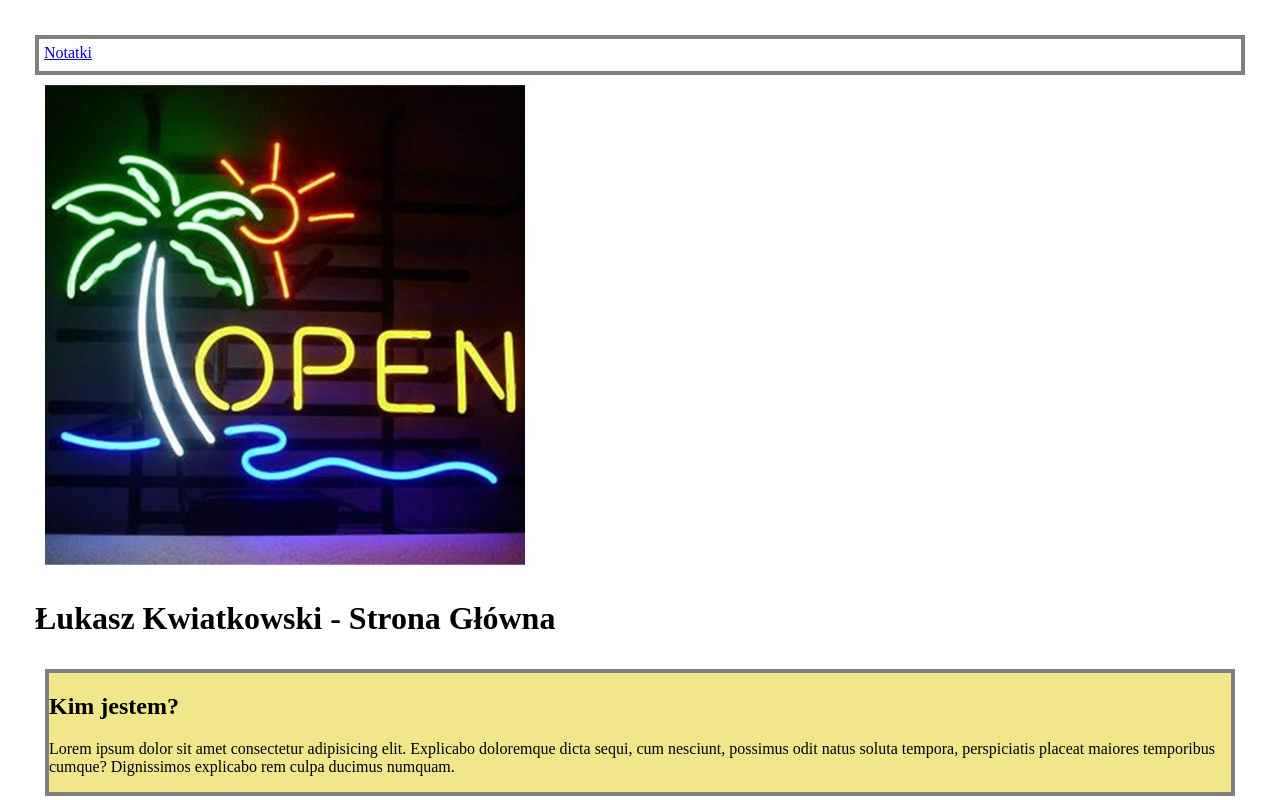
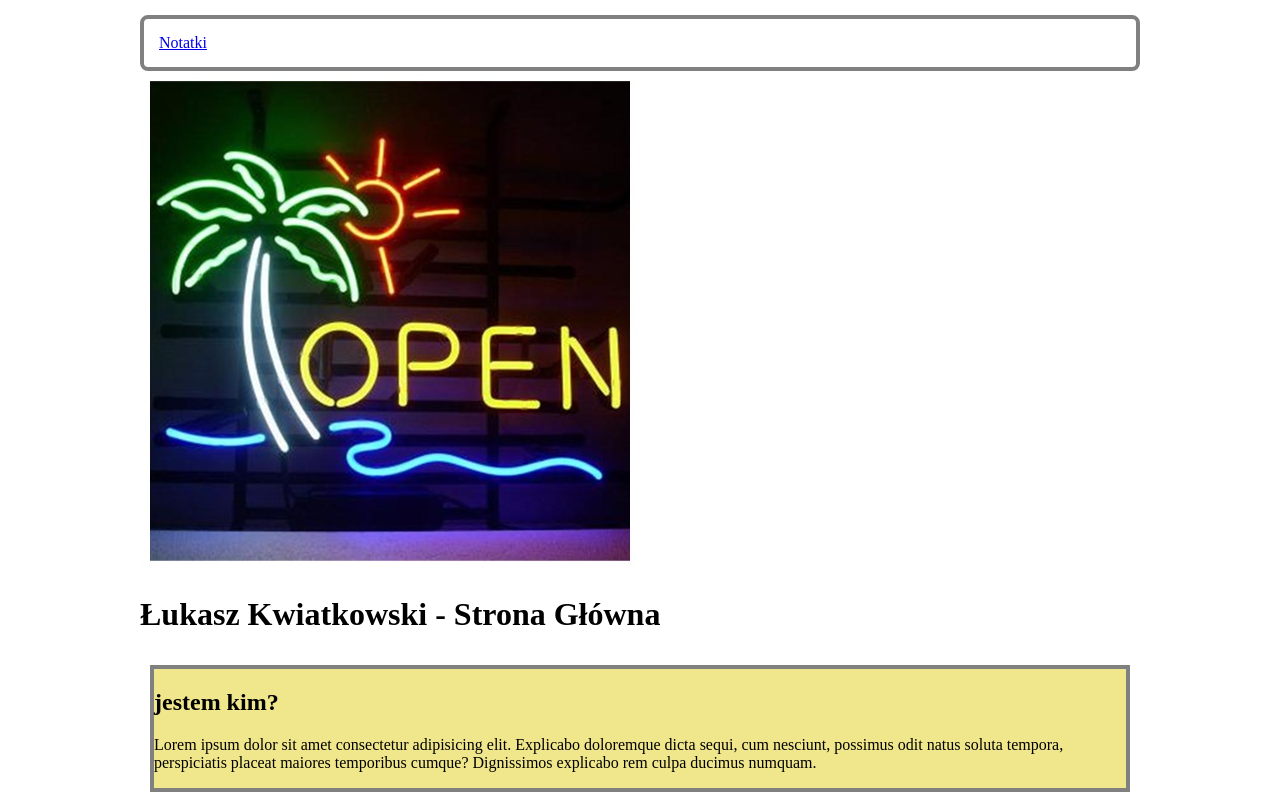
Before and after one commit to KwiatkowskiLukasz/homepage, a plain HTML site: page Index.html in a window 1280 px wide. Shown: the top 800 px of the page. Drawn offline with Linux system fonts and the light colour scheme.

Commit message:
add style by js

```diff
--- a/Index.html
+++ b/Index.html
@@ -18,7 +18,7 @@
         <h1>Łukasz Kwiatkowski - Strona Główna </h1>
     </header>
     <article class="article">
-        <h2 class="article--heading">Kim jestem?</h2>
+        <h2 class="article--heading article--heading--js">Kim jestem?</h2>
         <P>Lorem ipsum dolor sit amet consectetur adipisicing elit. Explicabo doloremque dicta sequi, cum nesciunt, possimus odit natus soluta tempora, perspiciatis placeat maiores temporibus cumque? Dignissimos explicabo rem culpa ducimus numquam.</P>
     </article>
 
--- a/main.js
+++ b/main.js
@@ -2,3 +2,7 @@ const name = `Lukasz` ;
 const age = 25;
 
 console.log (`Mam na imie ${name} i mam ${age} lat`)
+
+const articleHeading = document.querySelector (`.article--heading--js`);
+
+articleHeading.innerHTML = `jestem kim?`;
--- a/style.css
+++ b/style.css
@@ -1,7 +1,8 @@
 
 .body {
     background-color: #fffff;
-    margin: 20px;
+    max-width: 1000px;
+    margin: 0 auto;
     padding: 15px;
 }
 .heading {
@@ -23,8 +24,8 @@
     display: block;
     box-sizing: border-box;
     width: 100%;
-    height: 40px;
-    padding: 5px;
+    border-radius: 8px;
+    padding: 15px;
 
 
 }
```
